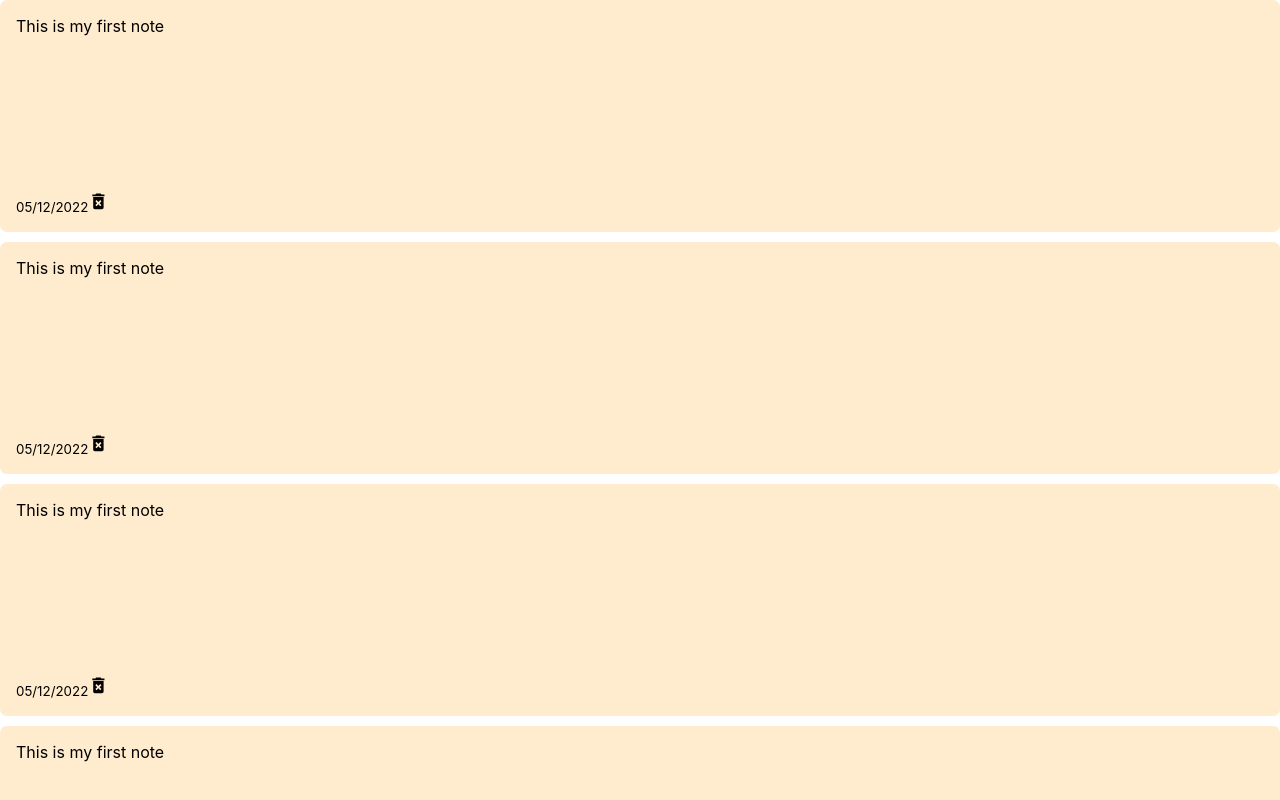
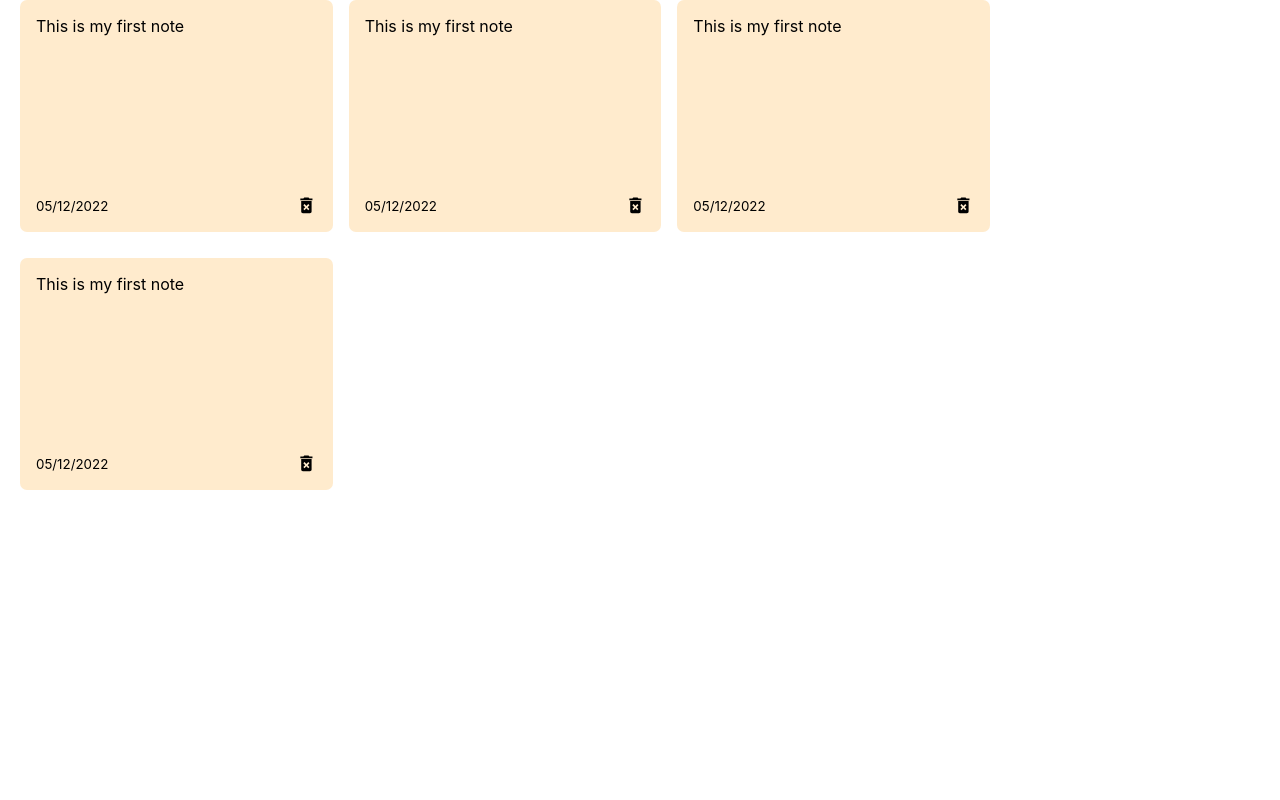
Before and after one commit to taaaaa111/Notes_App, a React (Create React App) app: page / in a window 1280 px wide. Shown: the top 800 px of the page. Built offline with nearby package versions, Linux system fonts and the light colour scheme.

Commit message:
added css style

```diff
--- a/src/index.css
+++ b/src/index.css
@@ -12,6 +12,7 @@
     monospace;
 }
 
+
 .note {
   background-color: blanchedalmond;
   margin-bottom: 10px;
@@ -24,3 +25,25 @@
   flex-direction: column;
 
 }
+
+.note-footer {
+  display: flex;
+  align-items: center;
+  justify-content: space-between;
+}
+
+.note-list{
+  display: grid;
+  grid-gap: 1rem;
+  grid-template-columns: repeat(auto-fit, minmax(250px, 1fr));
+}
+
+.container {
+  max-width: 970px;
+  margin-left: 10px;
+  margin-right: 10px;
+  padding-left: 10px;
+  padding-right: 10px;
+
+
+}
```
